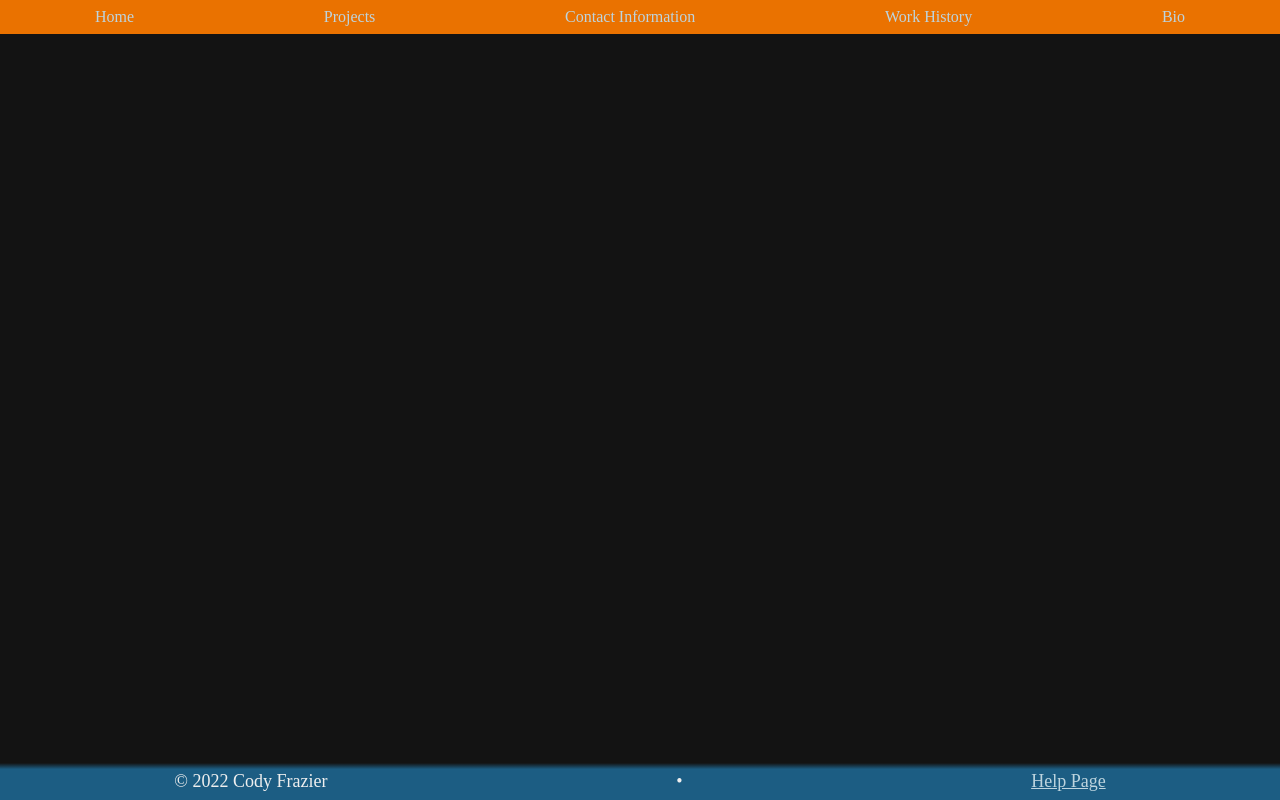
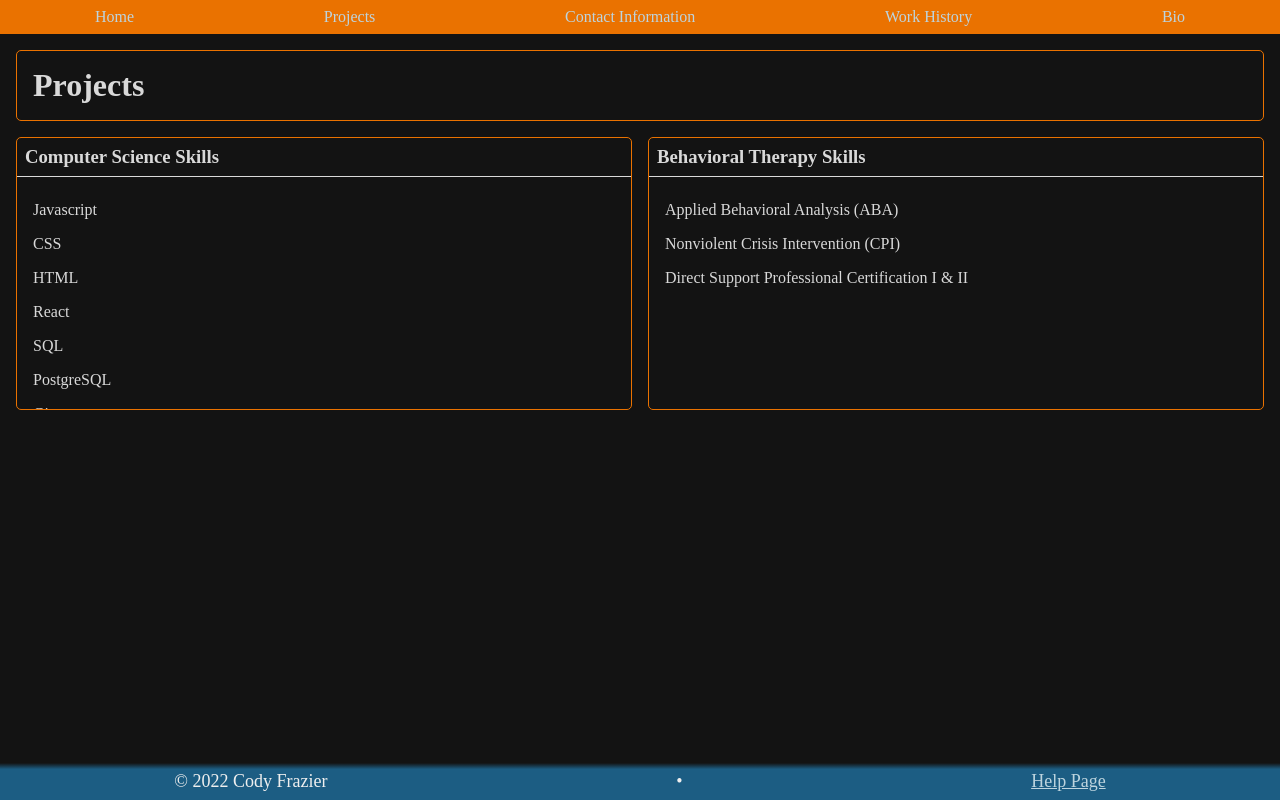
Before and after one commit to CodyFrazier/CFPortfolio, a React app: page /skills in a window 1280 px wide. Built offline with nearby package versions, Linux system fonts and the light colour scheme.

Commit message:
created skill lists and cards for landing page redirect. Fixed style typo that had gone unnoticed.

```diff
--- a/assets/styles/palletteStyles.css
+++ b/assets/styles/palletteStyles.css
@@ -32,7 +32,7 @@
     border-top-color: #d9d9d9;
 }
 .bottomBorderOW{
-    border-bottom: 1p solid;
+    border-bottom: 1px solid;
     border-bottom-color: #d9d9d9;
 }
 
--- a/assets/styles/sizeStyles.css
+++ b/assets/styles/sizeStyles.css
@@ -60,3 +60,7 @@
 .maxHeight30vh{
     max-height: 30vh;
 }
+
+.scrollable{
+    overflow-y: scroll;
+}
--- a/src/App.js
+++ b/src/App.js
@@ -10,6 +10,7 @@ import ContactInfo from './Page Components/ContactInfo.js';
 import WorkHistory from './Page Components/WorkHistory.js';
 import Bio from './Page Components/Bio.js';
 import PersonalInterests from './Page Components/PersonalInterests.js';
+import SkillList from './Page Components/SkillList.js';
 
 import axios from 'axios';
 
@@ -78,6 +79,7 @@ const App = () => {
                     <Route path = '/workhistory/' element = { <WorkHistory bp = { breakpoint } setError = { newError } /> } />
                     <Route path = '/bio/' element = { <Bio bp = { breakpoint } setError = { newError } /> } />
                     <Route path = '/interests/' element = { <PersonalInterests bp = { breakpoint } setError = { newError } /> } />
+                    <Route path = '/skills/' element = { <SkillList bp = { breakpoint } setError = { newError } /> } />
                 </Routes>
             </main>
             <Footer setError = { newError } />
--- /dev/null
+++ b/src/Generic Components/SkillCard.js
@@ -0,0 +1,24 @@
+import React, { useState, useEffect } from 'react';
+
+const SkillCard = ({ array }) => {
+    return (
+        <div className = 'gridMatrix300 bottomMargin1 leftMargin1 rightMargin1 gridGap1'>{
+            array.map((skillset, idx) => {
+                return(
+                    <div key = { `card${ idx }` } className = 'borderAO border5'>
+                        <h3 className = 'padHalf bottomBorderOW'>{ skillset.name }</h3>
+                        <div className = 'pad1 scrollable maxHeight2'>{
+                            skillset.skillArr.map((skill, idx) => {
+                                return(
+                                    <div key = { `skill${ idx }` } className = 'topPadHalf bottomPadHalf'>{ skill }</div>
+                                )
+                            })
+                        }</div>
+                    </div>
+                )
+            })
+        }</div>
+    )
+}
+
+export default SkillCard;
--- a/src/Page Components/Landing.js
+++ b/src/Page Components/Landing.js
@@ -1,4 +1,5 @@
 import React, { useEffect, useState } from 'react';
+import { Link } from 'react-router-dom';
 
 const Landing = ({ bp, setError }) => {
 
@@ -18,7 +19,7 @@ const Landing = ({ bp, setError }) => {
                 <h3 className = { `${ bp.isLarge ? '' : 'rowNW justifyCenter' } widthundred` }>Cody Frazier • Web Developer</h3>
             </div>
             <div className = { `margin1 borderAO border5 pad1` }>
-                Sample Card for Important Things
+                <Link to = '/skills/' className = 'undecorated'>Cody Frazier's Technical Skills</Link>
             </div>
         </div>
     )
--- /dev/null
+++ b/src/Page Components/SkillList.js
@@ -0,0 +1,30 @@
+import React, { useState, useEffect } from 'react';
+import SkillCard from '../Generic Components/SkillCard.js';
+
+const SkillList = ({ bp, setError }) => {
+
+    const skillArray = [
+        {
+            name : 'Computer Science Skills',
+            skillArr : [ 'Javascript', 'CSS', 'HTML', 'React', 'SQL', 'PostgreSQL',
+                'Git', 'Github', 'Node.js', 'Express', 'Heroku', 'Python',
+                'Java', 'C++', 'ASM' ]
+        },
+        {
+            name: 'Behavioral Therapy Skills',
+            skillArr : [ 'Applied Behavioral Analysis (ABA)',
+                'Nonviolent Crisis Intervention (CPI)',
+                'Direct Support Professional Certification I & II' ]
+        }
+    ]
+    return (
+        <div className = 'colorOW columnNW widthundred'>
+            <div className = {`${ bp.isLarge? 'margin1' : 'topMargin3 leftMargin1 rightMargin1 bottomMargin1' } alignCenter borderAO border5 pad1` }>
+                <h1 className = { `${ bp.isLarge? '' : 'rowNW justifyCenter' }` }>Projects</h1>
+            </div>
+            <SkillCard array = { skillArray } />
+        </div>
+    )
+}
+
+export default SkillList;
```
